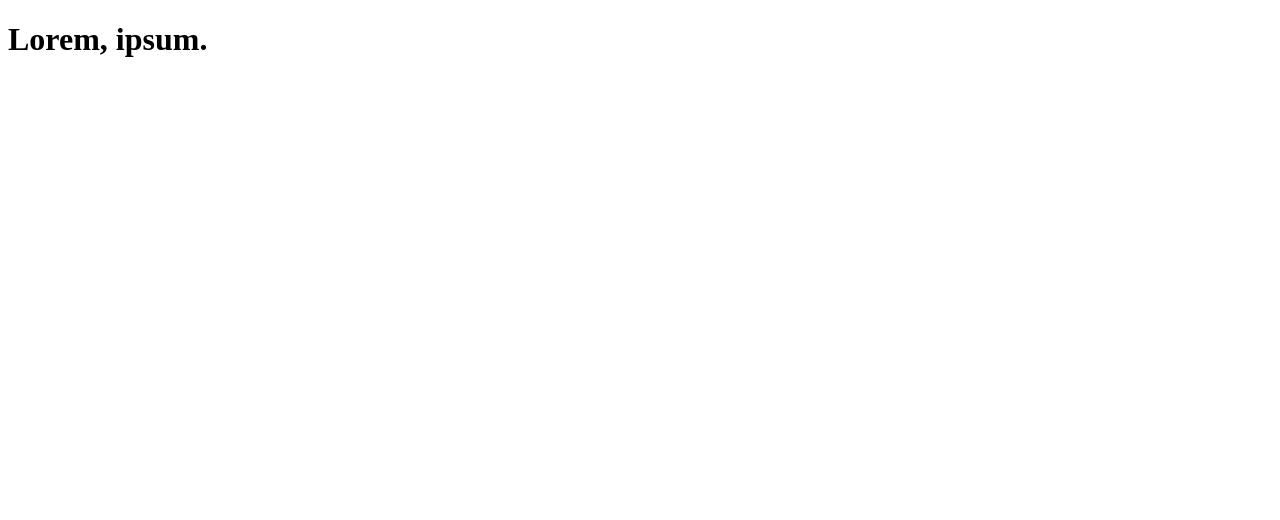
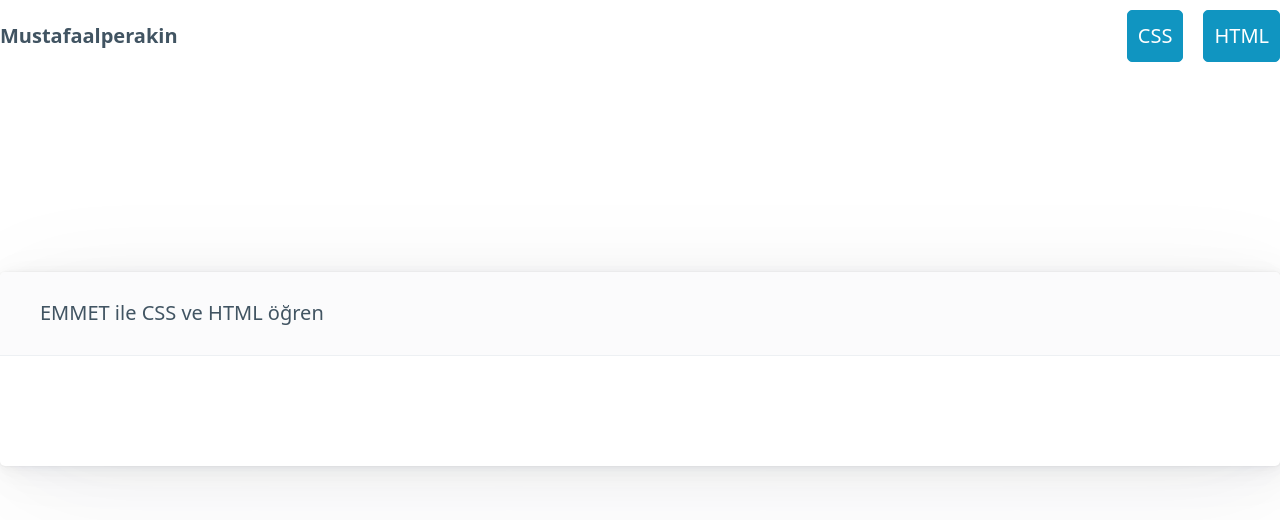
Before and after one commit to Mustafaalperakin/Mustafaalperakin.github.io, a plain HTML site: page index.html in a window 1280 px wide. Drawn offline with nearby package versions, Linux system fonts and the light colour scheme.

Commit message:
color yapisi eklendi

```diff
--- a/index.html
+++ b/index.html
@@ -4,9 +4,23 @@
     <meta charset="UTF-8">
     <meta http-equiv="X-UA-Compatible" content="IE=edge">
     <meta name="viewport" content="width=device-width, initial-scale=1.0">
+    <link rel="stylesheet" href="https://cdn.jsdelivr.net/npm/@picocss/pico@1/css/pico.min.css">
     <title>Mustafaalperakindev.github.io web sitesi</title>
 </head>
 <body>
-    <h1>Lorem, ipsum.</h1>
+    <nav>
+        <ul>
+          <li><strong>Mustafaalperakin</strong></li>
+        </ul>
+        <ul>
+            <li><a href="#" role="button">CSS</a></li>
+          <li><a href="#" role="button">HTML</a></li>
+        </ul>
+      </nav>
+      <main class="container"></main>
+      <article>
+        <header>EMMET ile CSS ve HTML öğren</header>
+        <img class="container" src=""
+      </article>
 </body>
 </html>
```
Also changed, not shown: 1 other file.
